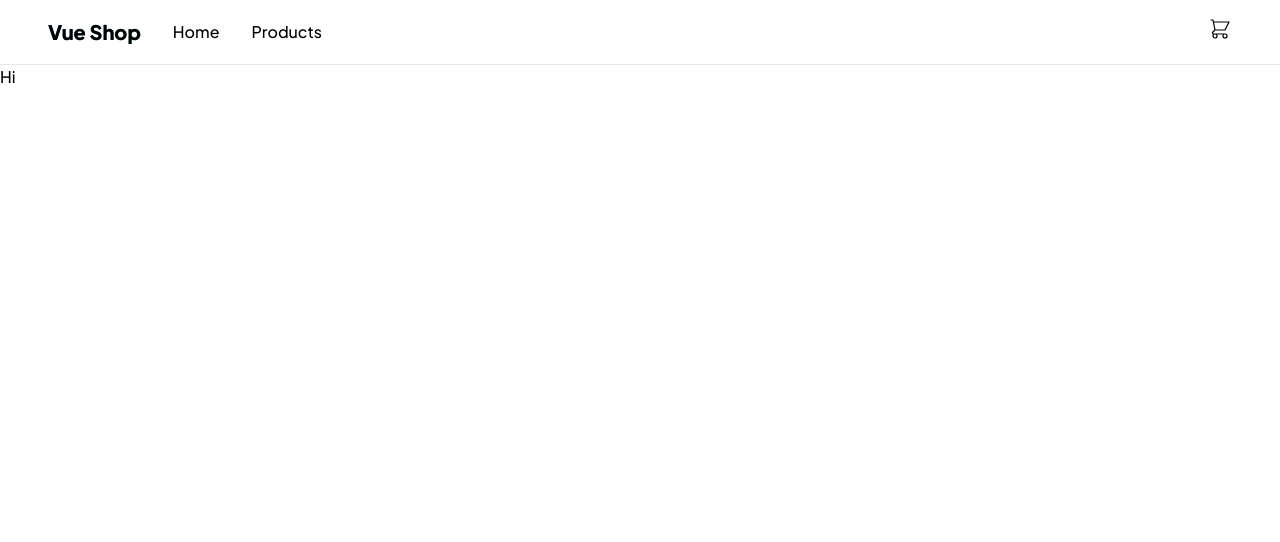
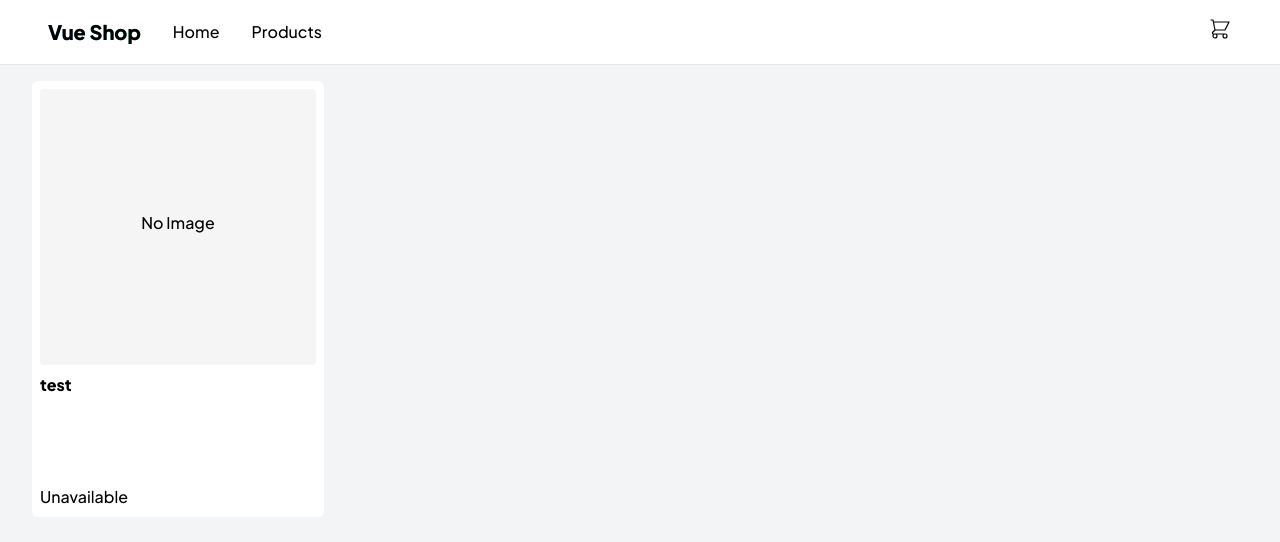
Before and after one commit to sadra1f/vue-2-shop-example, a Vue app: page / in a window 1280 px wide. Shown: the top 542 px of the page. Built offline with nearby package versions, Linux system fonts and the light colour scheme.

Commit message:
Add product card

```diff
--- a/src/App.vue
+++ b/src/App.vue
@@ -1,7 +1,9 @@
 <template>
-  <div id="app">
+  <div id="app" class="min-h-screen bg-gray-100">
     <NavbarMain />
-    <router-view />
+    <div class="container px-2 py-4 mx-auto sm:px-8">
+      <router-view />
+    </div>
   </div>
 </template>
 
--- a/src/components/NavbarMain.vue
+++ b/src/components/NavbarMain.vue
@@ -1,6 +1,6 @@
 <template>
-  <nav class="w-full px-8 py-4 bg-white border-b">
-    <div class="container flex items-center mx-auto">
+  <nav class="w-full py-4 bg-white border-b">
+    <div class="container px-2 flex items-center mx-auto sm:px-8">
       <div>
         <router-link :to="{ name: 'home' }" class="nav-title" exact>
           <h1 class="font-bold text-xl font-plus-jakarta-sans">Vue Shop</h1>
--- /dev/null
+++ b/src/components/ProductCard.vue
@@ -0,0 +1,40 @@
+<template>
+  <div class="p-2 bg-white rounded-md">
+    <div
+      class="relative w-full pt-[100%] bg-neutral-100 rounded overflow-hiddens"
+    >
+      <p class="absolute w-full text-center top-[calc(50%-1rem)]">No Image</p>
+    </div>
+    <div class="cart-content-c pt-2">
+      <h3 class="font-bold">{{ data.name }}</h3>
+      <p class="h-24 sm:h-32 lg:h-20 overflow-hidden">
+        <span v-if="data.description">
+          {{
+            data.description.length > charLength
+              ? `${data.description.slice(0, charLength)}...`
+              : data.description
+          }}
+        </span>
+      </p>
+      <p class="pt-2" v-if="data.price && data.is_avalable">
+        <span class="currency text-xs">$</span>
+        <span class="price">100</span>
+      </p>
+      <p class="pt-2" v-else>Unavailable</p>
+    </div>
+  </div>
+</template>
+
+<script>
+export default {
+  name: "ProductCard",
+  props: {
+    data: Object,
+  },
+  data() {
+    return {
+      charLength: 72,
+    };
+  },
+};
+</script>
--- a/src/index.css
+++ b/src/index.css
@@ -16,7 +16,7 @@
 
   .nav-link {
     @apply py-1 transition rounded-md
-      hover:bg-neutral-100;
+      hover:bg-gray-100;
   }
 
   .nav-icons {
--- a/src/views/HomeView.vue
+++ b/src/views/HomeView.vue
@@ -1,9 +1,16 @@
 <template>
-  <p>Hi</p>
+  <div class="grid grid-cols-2 gap-4 md:grid-cols-4">
+    <router-link to="#">
+      <ProductCard :data="{ name: 'test' }" />
+    </router-link>
+  </div>
 </template>
 
 <script>
+import ProductCard from "../components/ProductCard.vue";
+
 export default {
   name: "HomeView",
+  components: { ProductCard },
 };
 </script>
```
